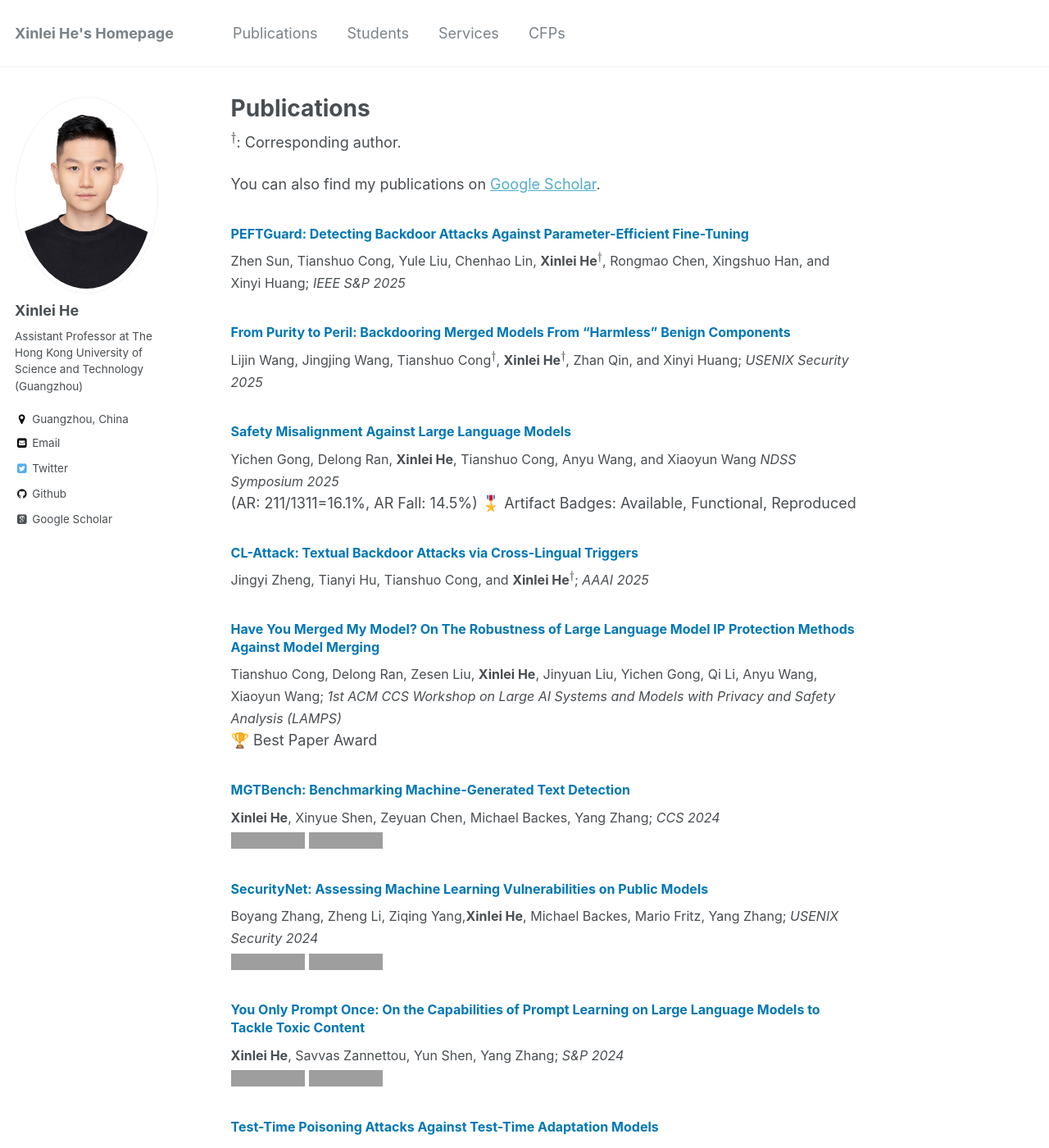
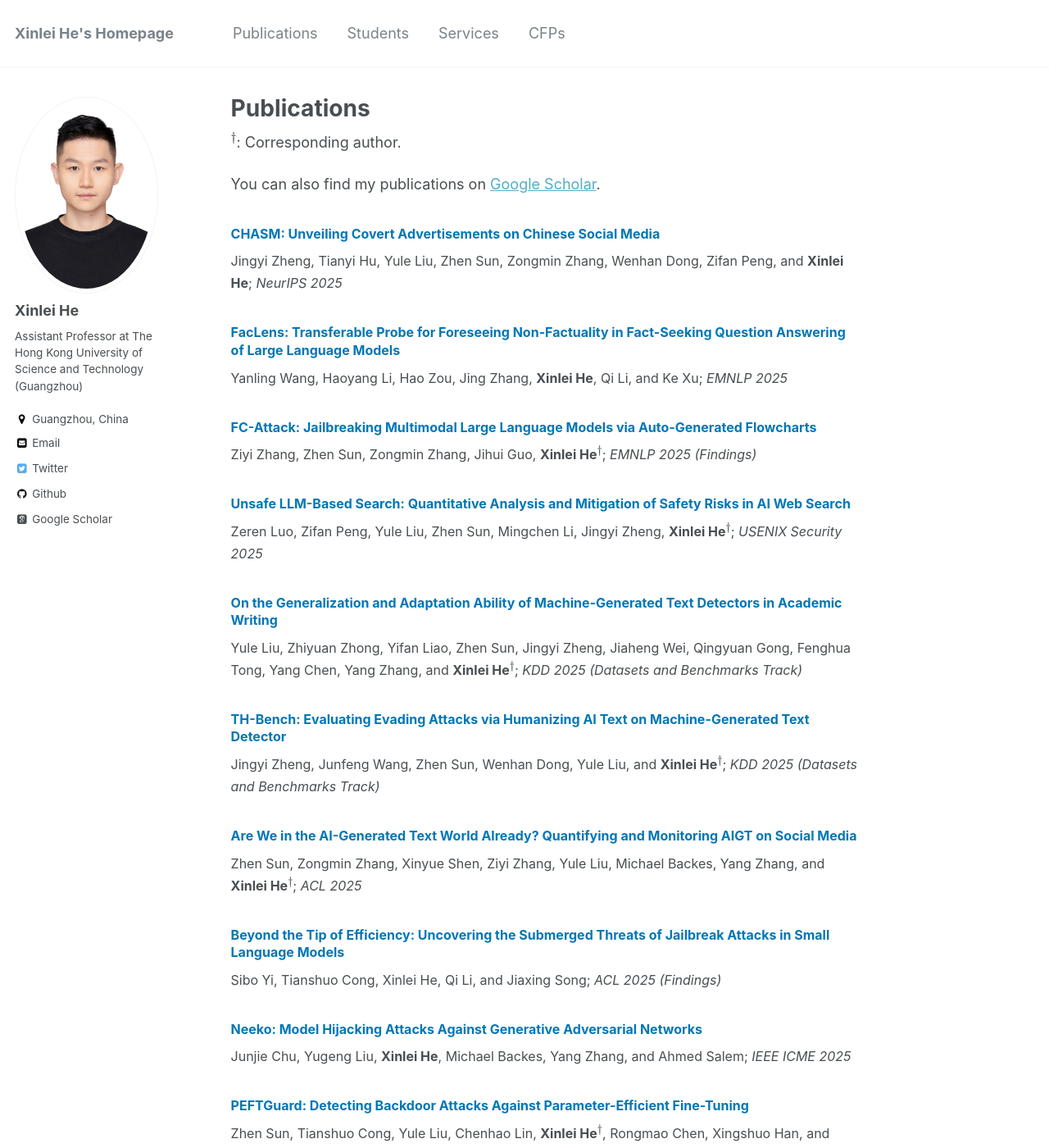
Before and after one commit to xinleihe/xinleihe.github.io, a Jekyll site: the page built from _pages/publications.md, in a window 1280 px wide and 1400 px high. Shown: the whole window at 82% size. Built offline with Jekyll 4.4.1, drawn with Linux system fonts in a browser that asks for light colours; some web fonts are replaced; formulas are drawn with MathJax 3; grey boxes are pictures that could not be loaded.

Commit message:
update about and pub

```diff
--- a/_pages/publications.md
+++ b/_pages/publications.md
@@ -7,6 +7,35 @@ author_profile: true
 $^\dagger$: Corresponding author.
 
 You can also find my publications on [Google Scholar](https://scholar.google.com/citations?user=6hZNEtoAAAAJ).
+
+### <font size="3"><span style="color:rgb(0, 119, 181)">CHASM: Unveiling Covert Advertisements on Chinese Social Media</span></font>
+<font size="3">Jingyi Zheng, Tianyi Hu, Yule Liu, Zhen Sun, Zongmin Zhang, Wenhan Dong, Zifan Peng, and <b>Xinlei He</b>; <i>NeurIPS 2025</i></font>
+
+### <font size="3"><span style="color:rgb(0, 119, 181)">FacLens: Transferable Probe for Foreseeing Non-Factuality in Fact-Seeking Question Answering of Large Language Models</span></font>
+<font size="3">Yanling Wang, Haoyang Li, Hao Zou, Jing Zhang, <b>Xinlei He</b>, Qi Li, and Ke Xu; <i>EMNLP 2025</i></font>
+
+### <font size="3"><span style="color:rgb(0, 119, 181)">FC-Attack: Jailbreaking Multimodal Large Language Models via Auto-Generated Flowcharts</span></font>
+<font size="3">Ziyi Zhang, Zhen Sun, Zongmin Zhang, Jihui Guo, <b>Xinlei He</b>$^\dagger$; <i>EMNLP 2025 (Findings)</i></font>
+
+### <font size="3"><span style="color:rgb(0, 119, 181)">Unsafe LLM-Based Search: Quantitative Analysis and Mitigation of Safety Risks in AI Web Search</span></font>
+<font size="3">Zeren Luo, Zifan Peng, Yule Liu, Zhen Sun, Mingchen Li, Jingyi Zheng, <b>Xinlei He</b>$^\dagger$; <i>USENIX Security 2025</i></font>
+
+### <font size="3"><span style="color:rgb(0, 119, 181)">On the Generalization and Adaptation Ability of Machine-Generated Text Detectors in Academic Writing</span></font>
+<font size="3">Yule Liu, Zhiyuan Zhong, Yifan Liao, Zhen Sun, Jingyi Zheng, Jiaheng Wei, Qingyuan Gong, Fenghua Tong, Yang Chen, Yang Zhang, and <b>Xinlei He</b>$^\dagger$; <i>KDD 2025 (Datasets and Benchmarks Track)</i></font>
+
+### <font size="3"><span style="color:rgb(0, 119, 181)">TH-Bench: Evaluating Evading Attacks via Humanizing AI Text on Machine-Generated Text Detector</span></font>
+<font size="3">Jingyi Zheng, Junfeng Wang, Zhen Sun, Wenhan Dong, Yule Liu, and <b>Xinlei He</b>$^\dagger$; <i>KDD 2025 (Datasets and Benchmarks Track)</i></font>
+
+### <font size="3"><span style="color:rgb(0, 119, 181)">Are We in the AI-Generated Text World Already? Quantifying and Monitoring AIGT on Social Media</span></font>
+<font size="3">Zhen Sun, Zongmin Zhang, Xinyue Shen, Ziyi Zhang, Yule Liu, Michael Backes, Yang Zhang, and <b>Xinlei He</b>$^\dagger$; <i>ACL 2025</i></font>
+
+
+### <font size="3"><span style="color:rgb(0, 119, 181)">Beyond the Tip of Efficiency: Uncovering the Submerged Threats of Jailbreak Attacks in Small Language Models</span></font>
+<font size="3">Sibo Yi, Tianshuo Cong, Xinlei He, Qi Li, and Jiaxing Song; <i>ACL 2025 (Findings)</i></font>
+
+
+### <font size="3"><span style="color:rgb(0, 119, 181)">Neeko: Model Hijacking Attacks Against Generative Adversarial Networks</span></font>
+<font size="3">Junjie Chu, Yugeng Liu, <b>Xinlei He</b>, Michael Backes, Yang Zhang, and Ahmed Salem; <i>IEEE ICME 2025</i></font>
 
 
 ### <font size="3"><span style="color:rgb(0, 119, 181)">PEFTGuard: Detecting Backdoor Attacks Against Parameter-Efficient Fine-Tuning</span></font>
```
Also changed, not shown: _pages/about.md (+2 -0 lines).
